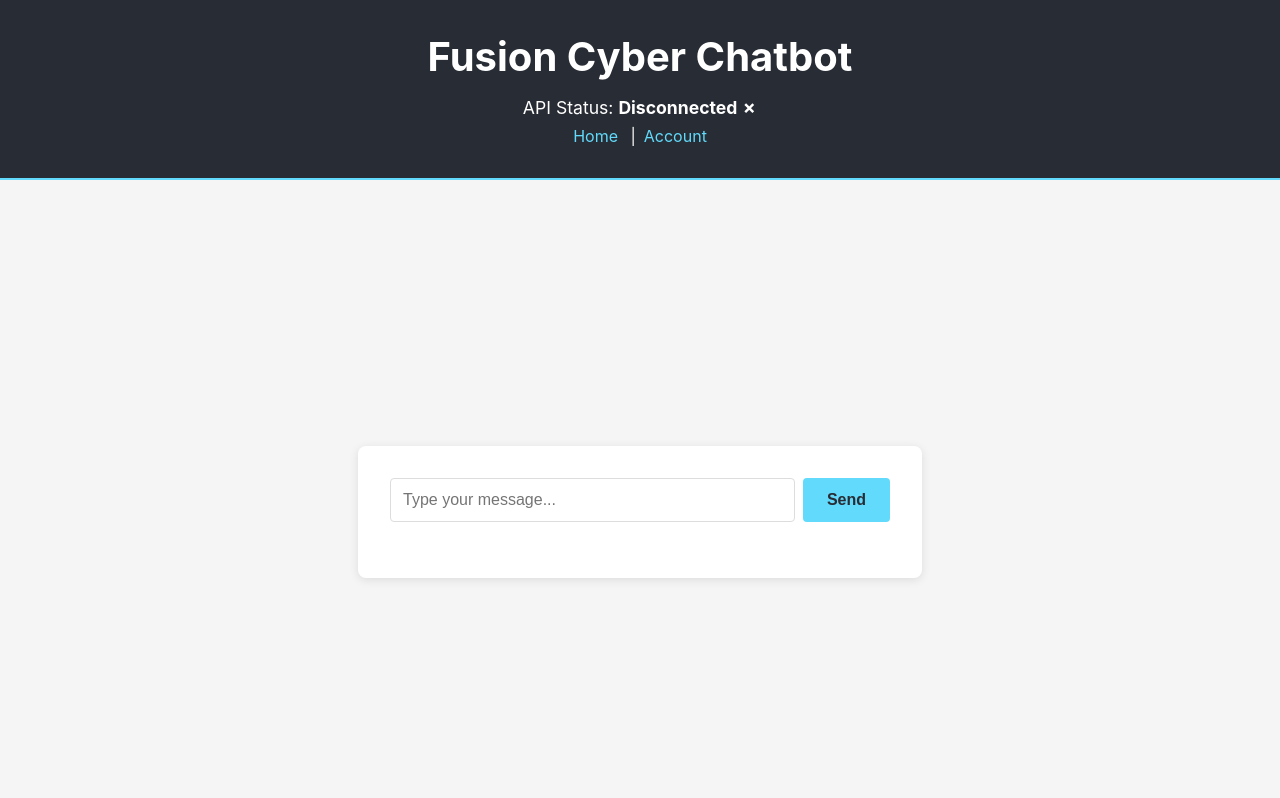
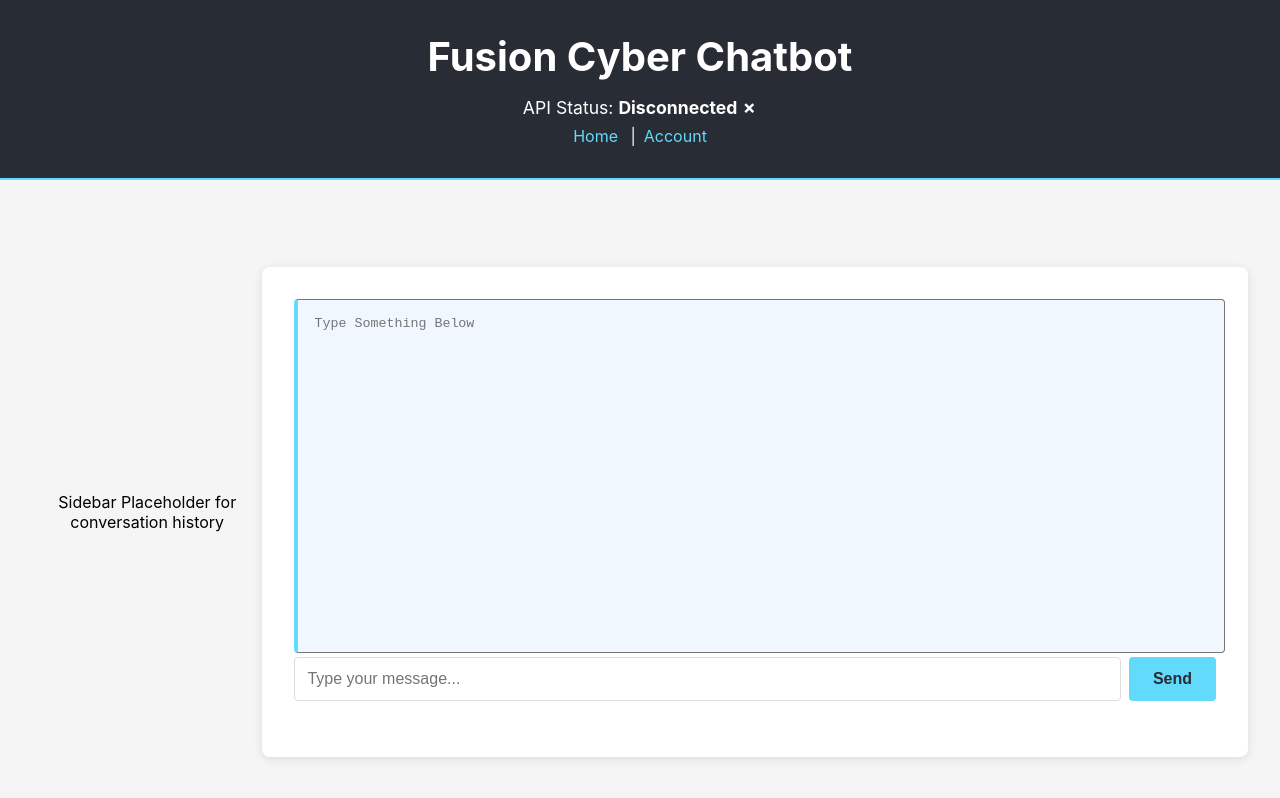
Before and after one commit to JasonAltneu/fusioncyberchatbot, a React (Create React App) app in the folder frontend/: page / in a window 1280 px wide. Shown: the top 798 px of the page. Built offline with nearby package versions, Linux system fonts and the light colour scheme; no server answers.

Commit message:
Minor UI edits. Nothing breaking

```diff
--- a/frontend/src/Account.jsx
+++ b/frontend/src/Account.jsx
@@ -2,7 +2,7 @@ import React from 'react';
 
 function Account() {
   return (
-    <div className="account-page">
+    <div className="account-page" style={{flex: 4}}>
       <h2>Account</h2>
       <p>This is the account page placeholder. Add user info or settings here.</p>
     </div>
--- a/frontend/src/App.css
+++ b/frontend/src/App.css
@@ -48,7 +48,6 @@
   box-shadow: 0 2px 10px rgba(0, 0, 0, 0.1);
   padding: 2rem;
   width: 100%;
-  max-width: 500px;
 }
 
 .chat-container form {
@@ -97,14 +96,7 @@
   border-left: 4px solid #61dafb;
   padding: 1rem;
   border-radius: 4px;
+  resize: none;
+  width: 97%;
+  height: 40vh;
 }
-
-.response strong {
-  color: #282c34;
-}
-
-.response p {
-  margin: 0.5rem 0 0 0;
-  color: #333;
-  line-height: 1.5;
-}
--- a/frontend/src/App.jsx
+++ b/frontend/src/App.jsx
@@ -2,6 +2,7 @@ import React, { useState, useEffect } from 'react';
 import { BrowserRouter as Router, Routes, Route, Link } from 'react-router-dom';
 import './App.css';
 import Account from './Account';
+import Sidebar from './CustomComponents/Sidebar';
 
 function App() {
   const [message, setMessage] = useState('');
@@ -31,7 +32,6 @@ function App() {
     if (!message.trim()) return;
 
     setLoading(true);
-    setResponse('');
 
     try {
       const res = await fetch(`${API_URL}/chat?message=${encodeURIComponent(message)}`, {
@@ -40,7 +40,7 @@ function App() {
 
       if (res.ok) {
         const data = await res.json();
-        setResponse(data.reply);
+        setResponse( response + data.reply +"\n");
       } else {
         setResponse('Error: Could not connect to the server.');
       }
@@ -65,11 +65,14 @@ function App() {
         </header>
 
         <main className="App-main">
+          <Sidebar/>
           <Routes>
             <Route
               path="/"
               element={
-                <div className="chat-container">
+                <div className="chat-container" style={{flex: 4}}>
+
+                  <textarea className='response' placeholder='Type Something Below' value={response} contentEditable='false'/>
                   <form onSubmit={handleSendMessage}>
                     <input
                       type="text"
@@ -82,13 +85,6 @@ function App() {
                       {loading ? 'Sending...' : 'Send'}
                     </button>
                   </form>
-
-                  {response && (
-                    <div className="response">
-                      <strong>Response:</strong>
-                      <p>{response}</p>
-                    </div>
-                  )}
                 </div>
               }
             />
--- /dev/null
+++ b/frontend/src/CustomComponents/Sidebar.jsx
@@ -0,0 +1,12 @@
+import React from 'react';
+import '../App.css';
+
+function Sidebar() {
+  return (
+    <div style={{flex: 1}}>
+      Sidebar Placeholder for conversation history
+    </div>
+  );
+}
+
+export default Sidebar;
```
Also changed, not shown: 2 other files (tests, documents, lock files or other folders).
